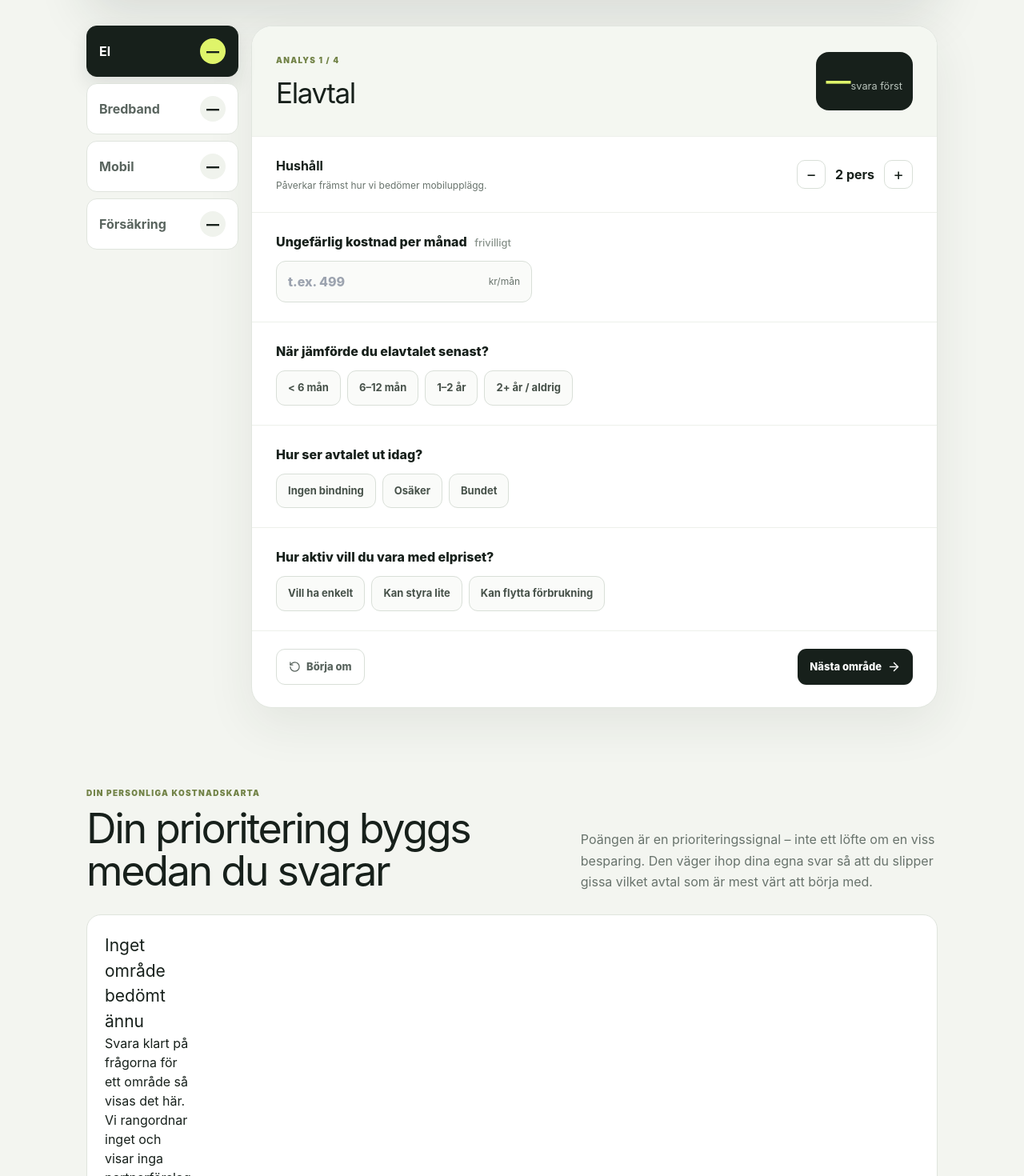
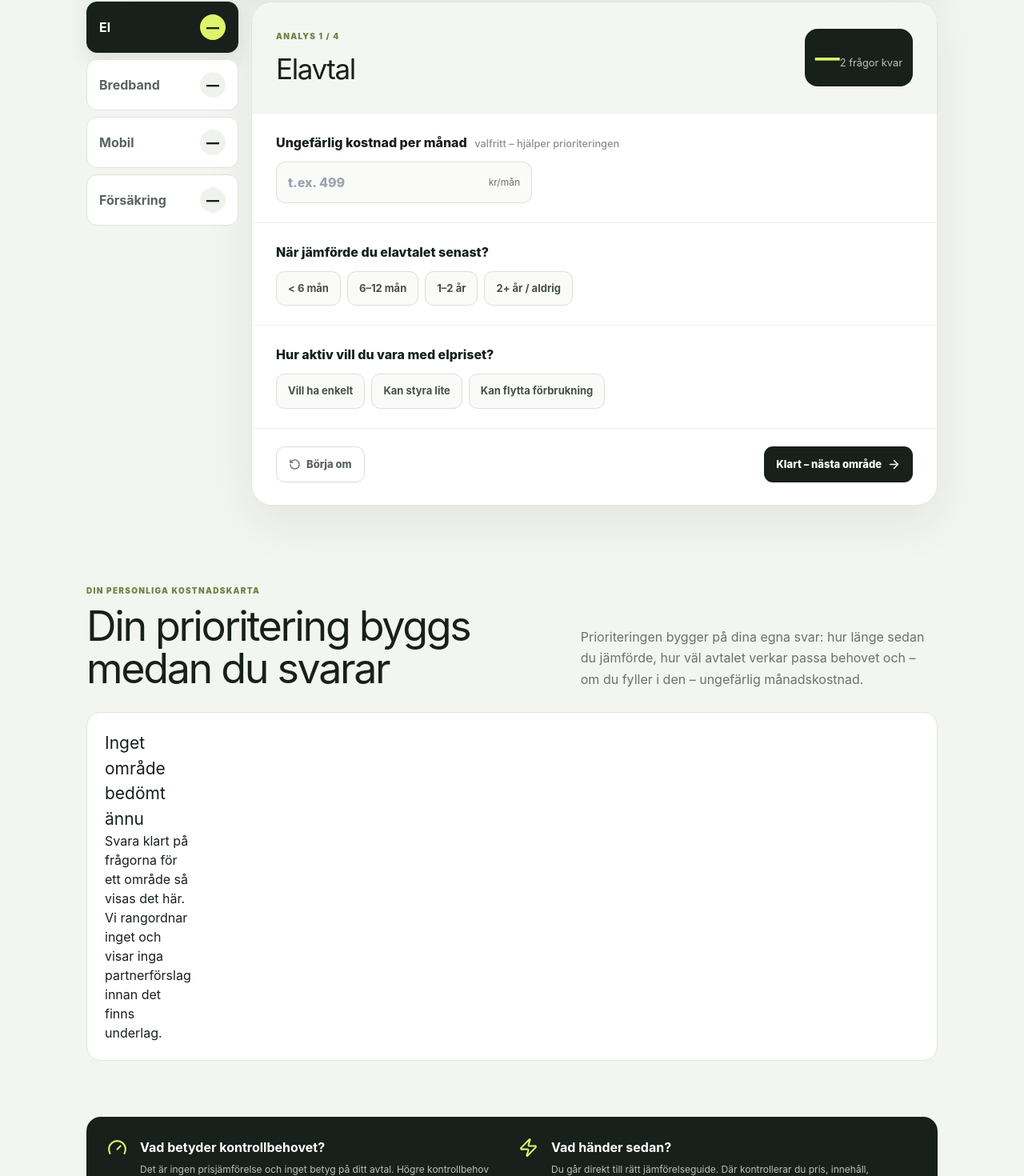
Before and after one commit to arvidlandin-cpu/sankkostnaden, a Next.js app: page /app in a window 1280 px wide. Shown: the part 661-2131 px from the top of the page at 80% size. Built offline with nearby package versions, Linux system fonts and the light colour scheme.

Commit message:
Simplify Cost Check and remove opaque scores

```diff
--- a/pages/app.tsx
+++ b/pages/app.tsx
@@ -124,21 +124,19 @@ export default function SavingsApp() {
   const results = useMemo(() => categories.map(category => {
     const answer = answers[category.key];
     const ageScore = Math.max(0, answer.reviewed) * 18;
-    const frictionScore = Math.max(0, answer.friction) * 13;
-    const fitScore = Math.max(0, answer.fit) * 10;
+    const fitScore = Math.max(0, answer.fit) * 16;
     const spendSignal = answer.monthly >= 1000 ? 12 : answer.monthly >= 500 ? 8 : answer.monthly > 0 ? 4 : 0;
     const householdSignal = category.key === 'mobil' && household >= 3 ? 8 : 0;
-    const score = Math.min(100, ageScore + frictionScore + fitScore + spendSignal + householdSignal);
+    const score = Math.min(100, ageScore + fitScore + spendSignal + householdSignal);
     const reasons: string[] = [];
     if (answer.reviewed >= 2) reasons.push('Avtalet har inte jämförts på länge');
-    if (answer.friction >= 1) reasons.push(category.key === 'mobil' ? 'Upplägget kan vara värt att samla eller förenkla' : 'Villkor eller bindning bör kontrolleras');
     if (answer.fit >= 1) reasons.push(category.key === 'bredband' ? 'Behov och hastighet bör matchas bättre' : category.key === 'el' ? 'Din prisstrategi kan matchas bättre mot hur aktiv du vill vara' : 'Innehåll och faktisk användning bör matchas bättre');
     if (answer.monthly > 0) reasons.push(`Du betalar cirka ${answer.monthly.toLocaleString('sv-SE')} kr/mån här`);
     if (!reasons.length) reasons.push('Inga tydliga varningssignaler i dina svar');
     return { ...category, score, reasons, potential: level(score) };
   }).sort((a, b) => b.score - a.score), [answers, household]);
 
-  const isComplete=(key:CostKey)=>{ const a=answers[key]; return a.reviewed >= 0 && a.friction >= 0 && a.fit >= 0; };
+  const isComplete=(key:CostKey)=>{ const a=answers[key]; return a.reviewed >= 0 && a.fit >= 0; };
   const evaluatedResults=results.filter(result=>isComplete(result.key));
   const top = evaluatedResults[0] || results[0];
   const completed = evaluatedResults.length;
@@ -193,7 +191,7 @@ export default function SavingsApp() {
           <Link className='back' href='/'><ArrowLeft size={16} /> Startsidan</Link>
           <div className={styles.badge}><Sparkles size={17} /> Kostnadskollen 2026</div>
           <h1>Var läcker ditt hushåll pengar?</h1>
-          <p>Svara på några snabba frågor om dina avtal. I stället för att be dig räkna själv analyserar Kostnadskollen ålder, villkor, användning och hushållets upplägg – och bygger en personlig åtgärdsordning.</p>
+          <p>Svara på två frågor per område. Kostnadskollen använder svaren för att visa vilket avtal som är mest värt att kontrollera först – utan ett svårtolkat poängbetyg.</p>
           <div className={styles.heroStats}>
             <div><strong>{completed}/4</strong><span>områden analyserade</span></div>
             <div><strong>{totalMonthly ? `${totalMonthly.toLocaleString('sv-SE')} kr` : '—'}</strong><span>angiven kostnad / mån</span></div>
@@ -207,7 +205,7 @@ export default function SavingsApp() {
               const result = results.find(item => item.key === category.key)!;
               return (
                 <button key={category.key} className={active === category.key ? styles.activeTab : ''} onClick={() => setActive(category.key)}>
-                  <span>{category.short}</span><b>{isComplete(category.key)?result.score:'—'}</b>
+                  <span>{category.short}</span><b>{isComplete(category.key)?'✓':'—'}</b>
                 </button>
               );
             })}
@@ -216,26 +214,25 @@ export default function SavingsApp() {
           <div className={styles.questionCard}>
             <div className={styles.questionTop}>
               <div><span>ANALYS {categories.findIndex(category => category.key === active) + 1} / 4</span><h2>{activeCategory.label}</h2></div>
-              <div className={styles.scoreOrb}><strong>{isComplete(active)?results.find(item => item.key === active)!.score:'—'}</strong><small>{isComplete(active)?<>/100</>:'svara först'}</small></div>
+              <div className={styles.scoreOrb}><strong>{isComplete(active)?results.find(item => item.key === active)!.potential:'—'}</strong><small>{isComplete(active)?'kontrollbehov':'2 frågor kvar'}</small></div>
             </div>
 
-            <div className={styles.householdRow}>
-              <div><strong>Hushåll</strong><span>Påverkar främst hur vi bedömer mobilupplägg.</span></div>
+            {active==='mobil'&&<div className={styles.householdRow}>
+              <div><strong>Hur många i hushållet?</strong><span>Används bara för att bedöma mobilupplägget.</span></div>
               <div className={styles.stepper}><button onClick={() => setHousehold(Math.max(1, household - 1))}>−</button><strong>{household} pers</strong><button onClick={() => setHousehold(Math.min(8, household + 1))}>+</button></div>
-            </div>
+            </div>}
 
             <div className={styles.question}>
-              <label>Ungefärlig kostnad per månad <small>frivilligt</small></label>
+              <label>Ungefärlig kostnad per månad <small>valfritt – hjälper prioriteringen</small></label>
               <div className={styles.moneyInput}><input type='number' min='0' inputMode='numeric' value={activeAnswer.monthly || ''} onChange={event => update(active, 'monthly', Math.max(0, Number(event.target.value) || 0))} placeholder='t.ex. 499' /><span>kr/mån</span></div>
             </div>
 
             <ChoiceQuestion title={activeCategory.reviewQuestion} value={activeAnswer.reviewed} options={reviewOptions} onChange={value => update(active, 'reviewed', value)} />
-            <ChoiceQuestion title={activeCategory.frictionQuestion} value={activeAnswer.friction} options={activeCategory.frictionOptions} onChange={value => update(active, 'friction', value)} />
             <ChoiceQuestion title={activeCategory.fitQuestion} value={activeAnswer.fit} options={activeCategory.fitOptions} onChange={value => update(active, 'fit', value)} />
 
             <div className={styles.cardActions}>
               <button className={styles.reset} onClick={reset}><RotateCcw size={15} /> Börja om</button>
-              {active !== 'forsakring' ? <button className={styles.next} onClick={() => setActive(categories[categories.findIndex(category => category.key === active) + 1].key)}>Nästa område <ArrowRight size={17} /></button> : <a className={styles.next} href='#resultat'>Se min prioritering <Target size={17} /></a>}
+              {active !== 'forsakring' ? <button className={styles.next} onClick={() => setActive(categories[categories.findIndex(category => category.key === active) + 1].key)}>Klart – nästa område <ArrowRight size={17} /></button> : <a className={styles.next} href='#resultat'>Se min prioritering <Target size={17} /></a>}
             </div>
           </div>
         </section>
@@ -243,7 +240,7 @@ export default function SavingsApp() {
         <section id='resultat' className={styles.results}>
           <div className={styles.resultIntro}>
             <div><span>DIN PERSONLIGA KOSTNADSKARTA</span><h2>{completed ? `${top.label} bör kontrolleras först` : 'Din prioritering byggs medan du svarar'}</h2></div>
-            <p>Poängen är en prioriteringssignal – inte ett löfte om en viss besparing. Den väger ihop dina egna svar så att du slipper gissa vilket avtal som är mest värt att börja med.</p>
+            <p>Prioriteringen bygger på dina egna svar: hur länge sedan du jämförde, hur väl avtalet verkar passa behovet och – om du fyller i den – ungefärlig månadskostnad.</p>
           </div>
 
           {completed===0 ? <div className={styles.ranking}><article><div className={styles.resultBody}><div><h3>Inget område bedömt ännu</h3></div><p>Svara klart på frågorna för ett område så visas det här. Vi rangordnar inget och visar inga partnerförslag innan det finns underlag.</p></div></article></div> :
@@ -256,7 +253,7 @@ export default function SavingsApp() {
                   <ul>{result.reasons.slice(0, 3).map(reason => <li key={reason}><Check size={14} /> {reason}</li>)}</ul>
                 </div>
                 <div className={styles.resultScore}>
-                  <strong>{result.score}</strong><small>/100</small>
+                  <strong>{result.potential}</strong><small>kontrollbehov</small>
                   <div className={styles.resultActions}>
                     {resultPartners(result.key).map((partner,partnerIndex)=><a key={partner.name} href={partner.trackingUrl} data-partner={partner.name} data-category={partner.category} data-intent={partnerIntent[result.key]} data-placement='cost_check_result' target='_blank' rel='sponsored nofollow noopener'>{partnerIndex===0?'Jämför nu hos ':'Se även '}{partner.name} <ArrowUpRight size={14}/></a>)}
                     <Link href={result.href}>Läs guiden först <ArrowRight size={14}/></Link>
@@ -269,7 +266,7 @@ export default function SavingsApp() {
 
         <section className={styles.explain}>
           <Gauge size={25} />
-          <div><strong>Vad betyder poängen?</strong><p>Den jämför inte ditt pris mot en dold eller påhittad marknadsdatabas. Högre poäng betyder att dina svar visar fler skäl att granska avtalet: lång tid sedan senaste jämförelsen, osäkra villkor, dålig matchning mot användningen eller ett upplägg som kan förenklas.</p></div>
+          <div><strong>Vad betyder kontrollbehovet?</strong><p>Det är ingen prisjämförelse och inget betyg på ditt avtal. Högre kontrollbehov betyder bara att dina svar visar fler skäl att se över avtalet först.</p></div>
           <Zap size={25} />
           <div><strong>Vad händer sedan?</strong><p>Du går direkt till rätt jämförelseguide. Där kontrollerar du pris, innehåll, bindningstid och avgifter innan du fattar ett beslut.</p></div>
         </section>
```
